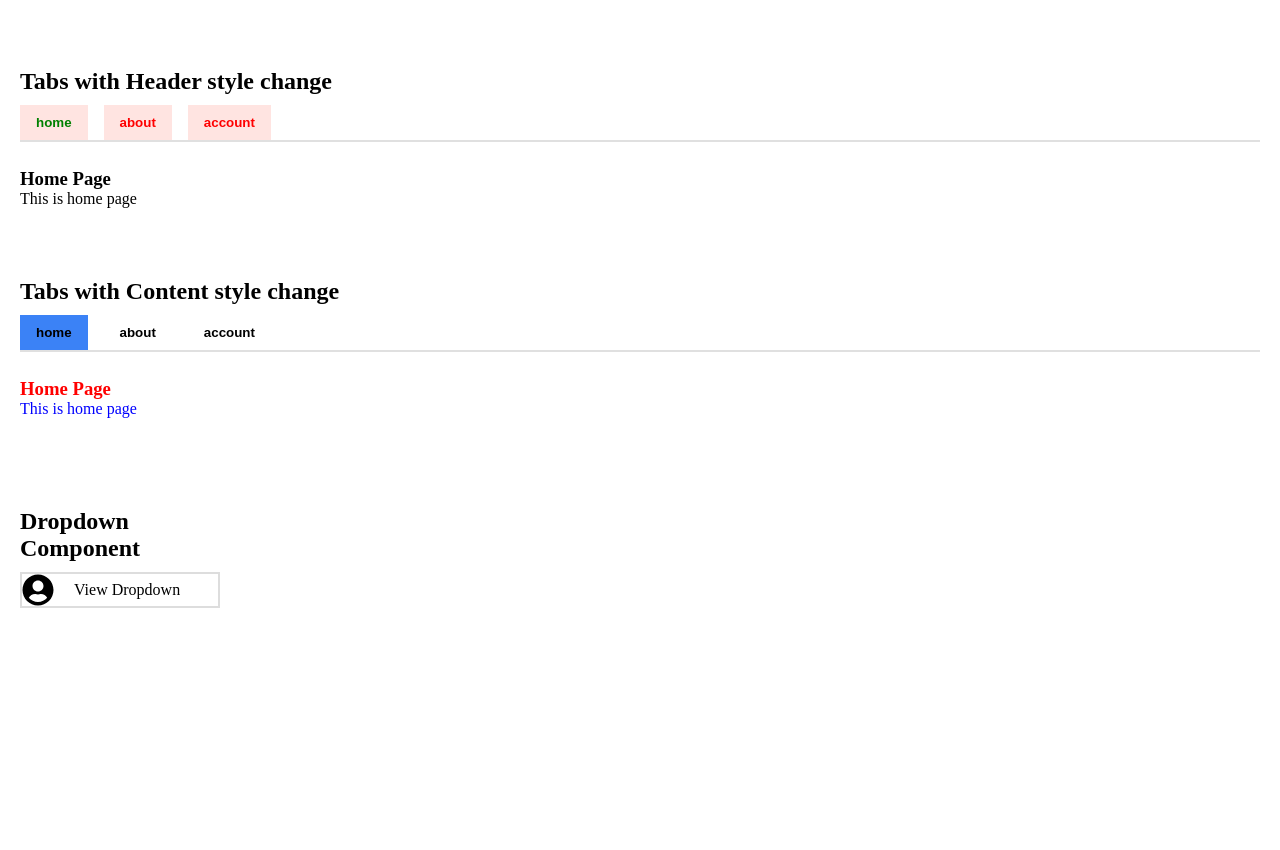
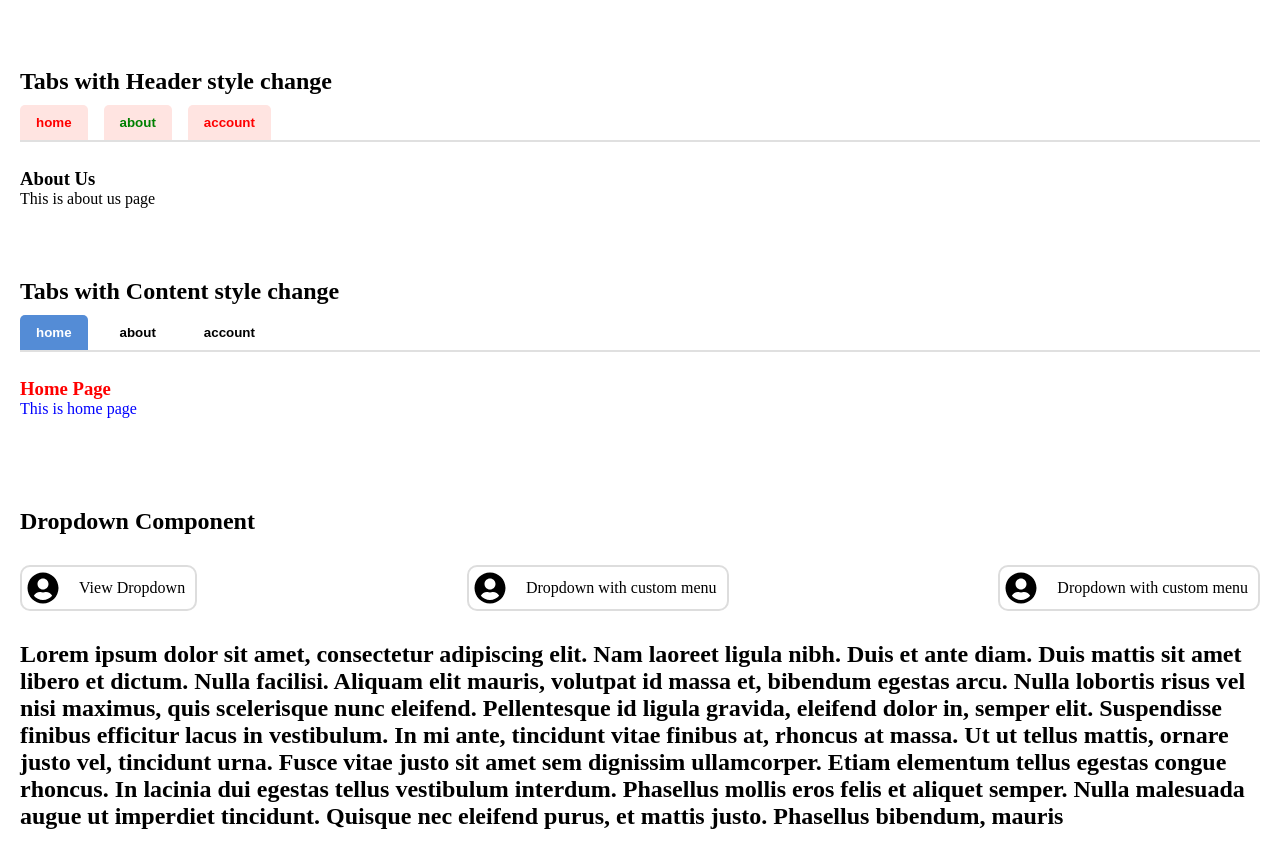
Before and after one commit to arbinsigdel12/custom-component, a React (Vite) app: page / in a window 1280 px wide. Shown: the part 1155-2005 px from the top of the page. Before the commit the page ends 1783 px from the top, so only its background shows below. Built offline with nearby package versions, Linux system fonts and the light colour scheme.

Commit message:
fix dropdown issue feat basedropdown

```diff
--- a/src/App.scss
+++ b/src/App.scss
@@ -88,18 +88,21 @@
     }
   }
   &__dropdown {
-    width: 200px;
     display: flex;
     flex-wrap: wrap;
     gap: 10px;
-    flex-direction: column;
+    flex-direction: row;
+    justify-content: space-between;
 
     .dropdownTrigger {
       border: 2px solid #ddd;
+      border-radius: 10px;
       display: flex;
+      padding: 5px;
       justify-content: flex-start;
       align-items: center;
       gap: 20px;
+      padding-right: 10px;
     }
   }
 }
--- a/src/App.tsx
+++ b/src/App.tsx
@@ -8,7 +8,8 @@ import Form from "./commonComponent/form/Form";
 import Tabs from "./commonComponent/tabs/Tabs";
 import { tabItems } from "./data/tabsData";
 import Dropdown from "./commonComponent/dropdown/Dropdown";
-import { menuItems } from "./commonComponent/dropdown/DropdownItem";
+import { menuItems, menuItems2 } from "./commonComponent/dropdown/DropdownItem";
+import BaseDropdown from "./commonComponent/dropdown/BaseDropdown/BaseDropdown";
 
 function App() {
   return (
@@ -99,7 +100,7 @@ function App() {
         <h2>Tabs with Header style change</h2>
         <Tabs
           tabs={tabItems}
-          defaultActiveTab={"home"}
+          defaultActiveTab={"about"}
           tabHeaderClassName="classHeader"
         />
         <h2>Tabs with Content style change</h2>
@@ -109,8 +110,8 @@ function App() {
           tabContentClassName="classContent"
         />
       </div>
+      <h2>Dropdown Component</h2>
       <div className="app__dropdown">
-        <h2>Dropdown Component</h2>
         <Dropdown
           trigger={
             <div className="dropdownTrigger">
@@ -119,8 +120,51 @@ function App() {
             </div>
           }
           items={menuItems}
+          position={"top-end"}
         />
+        <Dropdown
+          trigger={
+            <div className="dropdownTrigger">
+              <FaUserCircle size={32} />
+              <span>Dropdown with custom menu</span>
+            </div>
+          }
+          closeOnInsideClick={false}
+          closeOnOutsideClick={false}
+          items={menuItems2}
+          position={"bottom-start"}
+        />
+        <BaseDropdown
+          trigger={
+            <div className="dropdownTrigger">
+              <FaUserCircle size={32} />
+              <span>Dropdown with custom menu</span>
+            </div>
+          }
+          position={"top-start"}
+        >
+          {() => (
+            <h2>
+              Lorem ipsum dolor sit amet, consectetur adipiscing elit. Nam
+              laoreet ligula nibh. Duis et ante diam. Duis mattis sit amet
+            </h2>
+          )}
+        </BaseDropdown>
       </div>
+      <h2>
+        Lorem ipsum dolor sit amet, consectetur adipiscing elit. Nam laoreet
+        ligula nibh. Duis et ante diam. Duis mattis sit amet libero et dictum.
+        Nulla facilisi. Aliquam elit mauris, volutpat id massa et, bibendum
+        egestas arcu. Nulla lobortis risus vel nisi maximus, quis scelerisque
+        nunc eleifend. Pellentesque id ligula gravida, eleifend dolor in, semper
+        elit. Suspendisse finibus efficitur lacus in vestibulum. In mi ante,
+        tincidunt vitae finibus at, rhoncus at massa. Ut ut tellus mattis,
+        ornare justo vel, tincidunt urna. Fusce vitae justo sit amet sem
+        dignissim ullamcorper. Etiam elementum tellus egestas congue rhoncus. In
+        lacinia dui egestas tellus vestibulum interdum. Phasellus mollis eros
+        felis et aliquet semper. Nulla malesuada augue ut imperdiet tincidunt.
+        Quisque nec eleifend purus, et mattis justo. Phasellus bibendum, mauris
+      </h2>
     </div>
   );
 }
--- /dev/null
+++ b/src/commonComponent/dropdown/BaseDropdown/BaseDropdown.tsx
@@ -0,0 +1,82 @@
+import React, { useEffect, useRef, useState, type ReactNode } from "react";
+import "./basedropdown.scss";
+
+export type DropdownPosition =
+  | "top-start"
+  | "top-center"
+  | "top-end"
+  | "bottom-start"
+  | "bottom-center"
+  | "bottom-end";
+
+type VoidFunction = () => void;
+
+interface BaseDropdownProp {
+  trigger: ReactNode;
+  children: (
+    currentState: boolean,
+    handlers: {
+      openDropdown: VoidFunction;
+      closeDropdown: VoidFunction;
+      toggleDropdown: VoidFunction;
+    }
+  ) => ReactNode;
+  position?: DropdownPosition;
+  closeOnOutsideClick?: boolean;
+}
+
+const BaseDropdown: React.FC<BaseDropdownProp> = ({
+  trigger,
+  children,
+  position,
+  closeOnOutsideClick = true,
+}) => {
+  const [isOpen, setIsOpen] = useState(false);
+  const dropdownRef = useRef<HTMLDivElement>(null);
+
+  function closeDropdown() {
+    setIsOpen(false);
+  }
+
+  function openDropdown() {
+    setIsOpen(true);
+  }
+
+  function toggleDropdown() {
+    setIsOpen((prev) => {
+      return !prev;
+    });
+  }
+
+  useEffect(() => {
+    if (closeOnOutsideClick) {
+      const handleClick = (e: MouseEvent) => {
+        if (
+          dropdownRef.current &&
+          !dropdownRef.current.contains(e.target as Node)
+        ) {
+          setIsOpen(false);
+        }
+      };
+
+      if (isOpen) {
+        document.addEventListener("mousedown", handleClick);
+        return () => document.removeEventListener("mousedown", handleClick);
+      }
+    }
+  }, [closeOnOutsideClick, isOpen]);
+  return (
+    <div className="baseDropdown" ref={dropdownRef}>
+      <div className="baseDropdown__trigger" onClick={toggleDropdown}>
+        {trigger}
+      </div>
+      {isOpen && (
+        <div className={`baseDropdown__menu ${position}`}>
+          {children(isOpen, { closeDropdown, openDropdown, toggleDropdown })}
+        </div>
+      )}
+    </div>
+  );
+};
+
+export default BaseDropdown;
--- /dev/null
+++ b/src/commonComponent/dropdown/BaseDropdown/basedropdown.scss
@@ -0,0 +1,60 @@
+.baseDropdown {
+  display: inline-block;
+  position: relative;
+
+  &__trigger {
+    cursor: pointer;
+  }
+
+  &__menu {
+    position: absolute;
+    display: flex;
+    width: 100%;
+    padding: 10px;
+    flex-direction: column;
+    gap: 5px;
+    border: 1px solid #ddd;
+    border-radius: 6px;
+    background-color: #fff;
+    box-shadow: 0 2px 6px rgba(0, 0, 0, 0.1);
+    z-index: 1000;
+
+    &.top-start {
+      bottom: 100%;
+      left: 0;
+      margin-bottom: 8px;
+    }
+
+    &.top-center {
+      bottom: 100%;
+      left: 50%;
+      transform: translateX(-50%);
+      margin-bottom: 8px;
+    }
+
+    &.top-end {
+      bottom: 100%;
+      right: 0;
+      margin-bottom: 8px;
+    }
+
+    &.bottom-start {
+      top: 100%;
+      left: 0;
+      margin-top: 8px;
+    }
+
+    &.bottom-center {
+      top: 100%;
+      left: 50%;
+      transform: translateX(-50%);
+      margin-top: 8px;
+    }
+
+    &.bottom-end {
+      top: 100%;
+      right: 0;
+      margin-top: 8px;
+    }
+  }
+}
--- a/src/commonComponent/dropdown/Dropdown.tsx
+++ b/src/commonComponent/dropdown/Dropdown.tsx
@@ -1,60 +1,60 @@
-import React, { useState, useRef, useEffect } from "react";
+import React, { type ReactNode } from "react";
 import "./dropdown.scss";
+import BaseDropdown, {
+  type DropdownPosition,
+} from "./BaseDropdown/BaseDropdown";
 
 export interface DropdownMenuItem {
   id: string;
-  content: React.ReactNode;
+  content: ReactNode;
+  onClick?: () => void;
+}
+interface DropdownProps {
+  trigger: ReactNode;
+  items: DropdownMenuItem[];
+  position?: DropdownPosition;
+  closeOnInsideClick?: boolean;
+  closeOnOutsideClick?: boolean;
 }
 
-interface DropdownProps {
-  trigger: React.ReactNode;
-  items: DropdownMenuItem[];
-  onSelect?: (id: string) => void;
-}
-
-const Dropdown: React.FC<DropdownProps> = ({ trigger, items, onSelect }) => {
-  const [isOpen, setIsOpen] = useState(false);
-  const dropdownRef = useRef<HTMLDivElement>(null);
-
-  useEffect(() => {
-    const handleClick = (e: MouseEvent) => {
-      if (
-        dropdownRef.current &&
-        !dropdownRef.current.contains(e.target as Node)
-      ) {
-        setIsOpen(false);
-      }
-    };
-
-    if (isOpen) {
-      document.addEventListener("mousedown", handleClick);
-      return () => document.removeEventListener("mousedown", handleClick);
+const Dropdown: React.FC<DropdownProps> = ({
+  trigger,
+  items,
+  position = "bottom-center",
+  closeOnInsideClick = true,
+  closeOnOutsideClick,
+}) => {
+  const handleItemClick = (id: string) => {
+    const item = items.find((i) => i.id === id);
+    if (item?.onClick) {
+      item.onClick();
     }
-  }, [isOpen]);
-
-  const handleItemClick = (id: string) => {
-    onSelect?.(id);
-    setIsOpen(false);
   };
 
   return (
-    <div className="dropdown" ref={dropdownRef}>
-      <div className="dropdown__trigger" onClick={() => setIsOpen(!isOpen)}>
-        {trigger}
-      </div>
-      {isOpen && (
-        <div className="dropdown__menu">
-          {items.map((item) => (
+    <div className="dropdown">
+      <BaseDropdown
+        trigger={trigger}
+        position={position}
+        closeOnOutsideClick={closeOnOutsideClick}
+      >
+        {(_isOpen, { closeDropdown }) =>
+          items.map((item) => (
             <div
               key={item.id}
               className="dropdown-item"
-              onClick={() => handleItemClick(item.id)}
+              onClick={() => {
+                handleItemClick(item.id);
+                if (closeOnInsideClick) {
+                  closeDropdown();
+                }
+              }}
             >
               {item.content}
             </div>
-          ))}
-        </div>
-      )}
+          ))
+        }
+      </BaseDropdown>
     </div>
   );
 };
--- a/src/commonComponent/dropdown/DropdownItem.tsx
+++ b/src/commonComponent/dropdown/DropdownItem.tsx
@@ -1,6 +1,28 @@
+import Button from "../button/Button";
 import type { DropdownMenuItem } from "./Dropdown";
 
 export const menuItems: DropdownMenuItem[] = [
+  {
+    id: "home",
+    content: <span>Home</span>,
+    onClick() {
+      alert("navigate to home page");
+    },
+  },
+  {
+    id: "about",
+    content: <span>About</span>,
+    onClick() {
+      alert("navigate to alert page");
+    },
+  },
+  {
+    id: "logout",
+    content: <button className="buttonMenu">Logout</button>,
+  },
+];
+
+export const menuItems2: DropdownMenuItem[] = [
   {
     id: "home",
     content: <span>Home</span>,
@@ -11,6 +33,12 @@ export const menuItems: DropdownMenuItem[] = [
   },
   {
     id: "logout",
-    content: <button>Logout</button>,
+    content: <Button label="Logout" variant="primary" labelAppend="👍" />,
+  },
+  {
+    id: "loader",
+    content: (
+      <Button label="" variant="primary" isloading={true} loaderType="dots" />
+    ),
   },
 ];
--- a/src/commonComponent/dropdown/dropdown.scss
+++ b/src/commonComponent/dropdown/dropdown.scss
@@ -1,31 +1,17 @@
 .dropdown {
   display: inline-block;
-
-  &__trigger {
-    cursor: pointer;
-  }
-
-  &__menu {
-    display: flex;
-    flex-direction: column;
-    gap: 5px;
-    padding: 8px 0;
-    border: 1px solid #ddd;
-    border-radius: 6px;
-    background-color: #fff;
-    box-shadow: 0 2px 6px rgba(0, 0, 0, 0.1);
-  }
-}
+  position: relative;
 
   .dropdown-item {
     padding: 10px 16px;
+    border-radius: 10px;
     cursor: pointer;
 
     &:hover {
       background-color: #f0f0f0;
     }
 
-  button {
+    .buttonMenu {
       width: 100%;
       border: none;
       background: none;
@@ -34,3 +20,4 @@
       padding: 0;
     }
   }
+}
--- a/src/commonComponent/tabs/Tabs.tsx
+++ b/src/commonComponent/tabs/Tabs.tsx
@@ -1,4 +1,4 @@
-import React, { useState, type ReactNode, useEffect } from "react";
+import React, { useState, type ReactNode } from "react";
 import "./tabs.scss";
 
 export interface TabItem {
@@ -18,7 +18,7 @@ interface TabsProps {
 
 const Tabs: React.FC<TabsProps> = ({
   tabs,
-  defaultActiveTab = "",
+  defaultActiveTab,
   tabHeaderClassName = "",
   activeTabClassName = "",
   tabContentClassName = "",
@@ -33,17 +33,6 @@ const Tabs: React.FC<TabsProps> = ({
   };
 
   const [activeIndex, setActiveIndex] = useState<number>(getInitialIndex());
-
-  useEffect(() => {
-    if (typeof defaultActiveTab === "number") {
-      setActiveIndex(defaultActiveTab);
-    } else {
-      const index = tabs.findIndex((tab) => tab.id === defaultActiveTab);
-      if (index !== -1) {
-        setActiveIndex(index);
-      }
-    }
-  }, [defaultActiveTab, tabs]);
 
   return (
     <div className="tabs">
--- a/src/commonComponent/tabs/tabs.scss
+++ b/src/commonComponent/tabs/tabs.scss
@@ -20,18 +20,20 @@
   &__tab__button {
     background: none;
     border: none;
+    border-radius: 5px 5px 0 0;
     padding: 10px 16px;
     font-weight: bold;
     cursor: pointer;
     transition: all 0.2s ease-in-out;
 
     &:hover {
-      background-color: #3b82f6;
+      background-color: #548cd6;
     }
 
     &--active {
-      background-color: #3b82f6;
+      background-color: #548cd6;
       font-weight: 600;
+      color: #fff;
     }
   }
 
```
Lines whose indentation alone changed are shown as unchanged.
